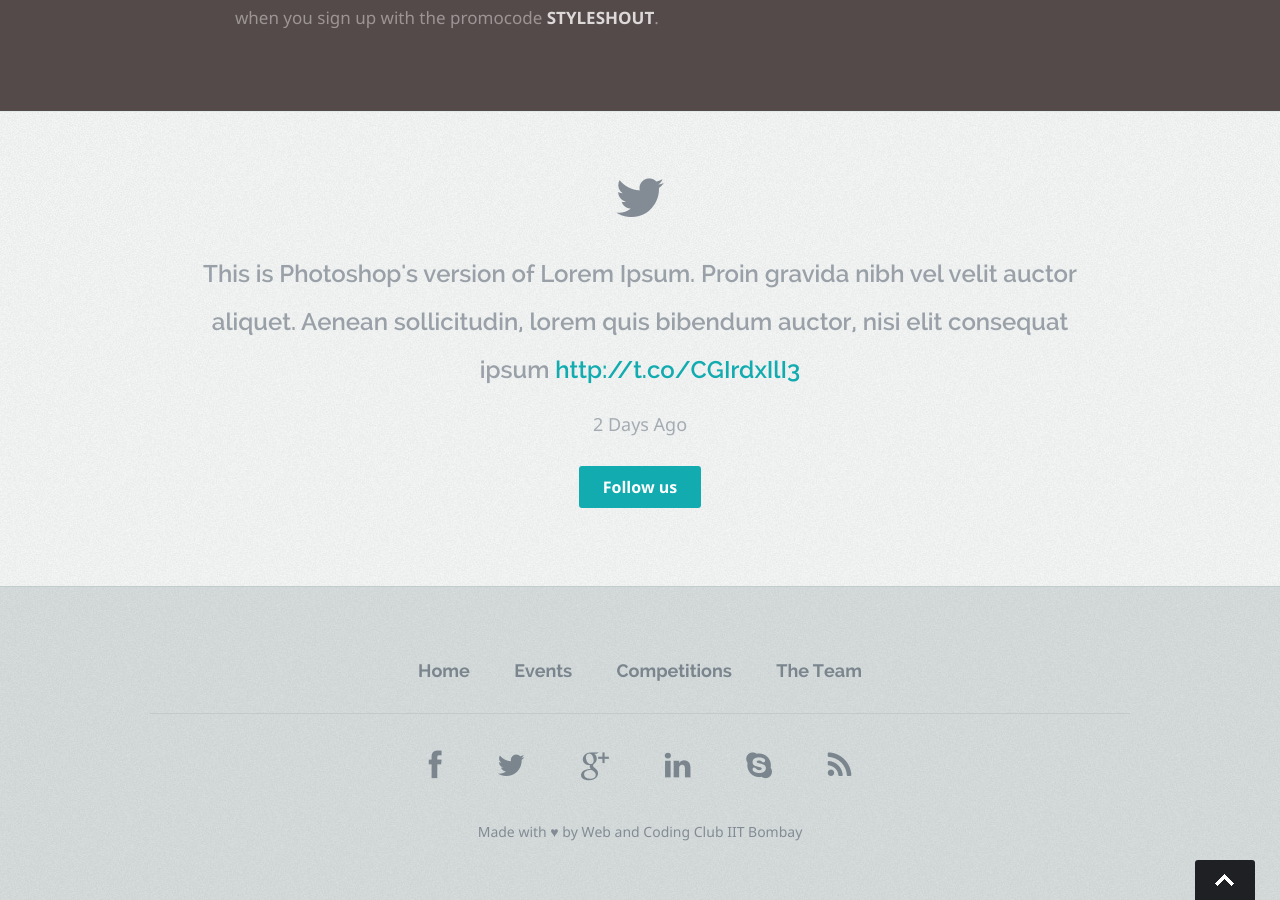
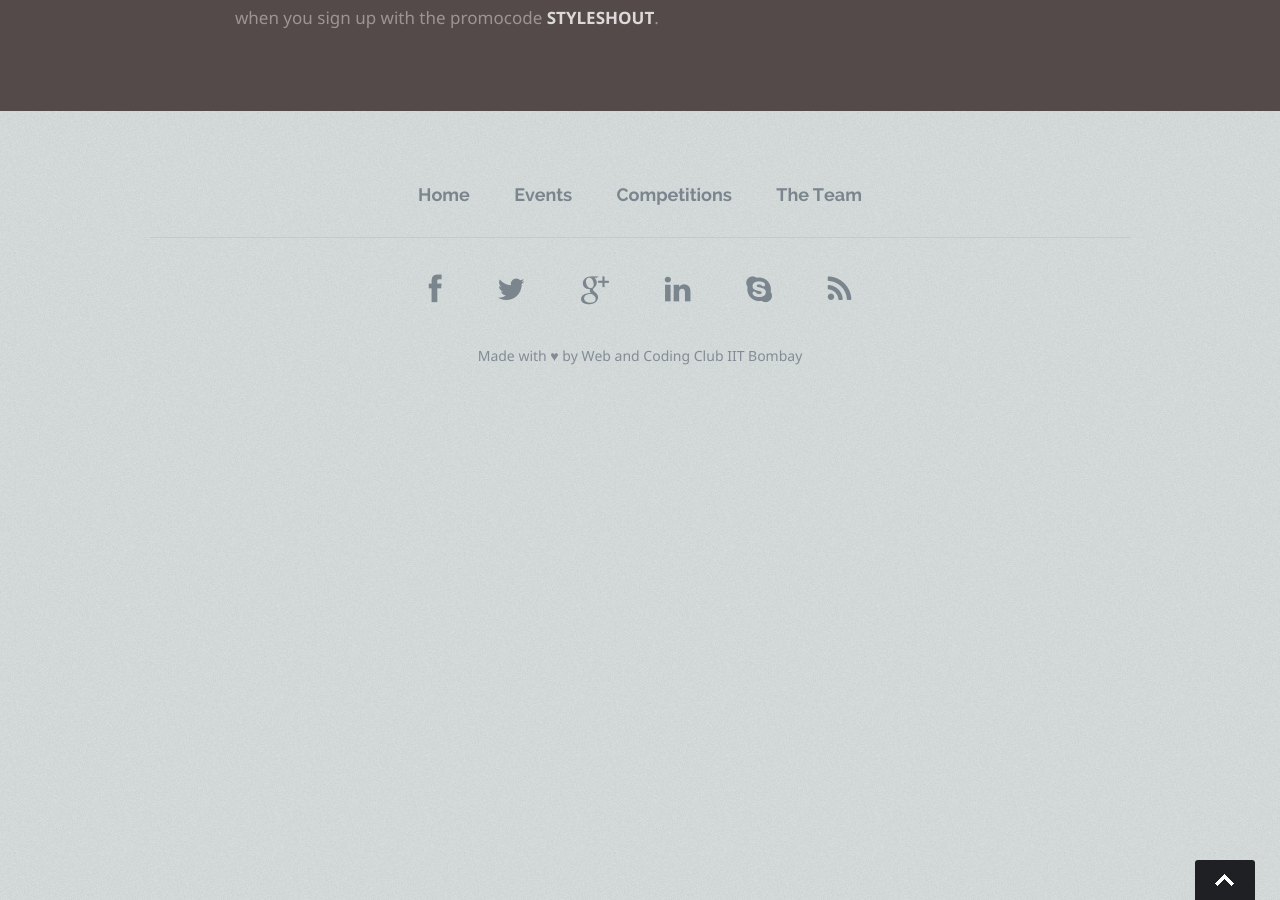
Before and after one commit to thenotsodarkknight/inter-iit, a Jekyll site: the page built from index.html, in a window 1280 px wide and 900 px high, scrolled down 2813 px. Built offline with Jekyll 4.4.1, drawn with Linux system fonts in a browser that asks for light colours; nearby versions of some CDN libraries.

Commit message:
Removed tweets section

```diff
--- a/index.html
+++ b/index.html
@@ -301,40 +301,3 @@ title: Home
    </div>
 
 </section> <!-- Call-To-Action Section End-->
-
-<!-- Tweets Section
-================================================== -->
-<section id="tweets">
-
-   <div class="row">
-
-      <div class="tweeter-icon align-center">
-         <i class="fa fa-twitter"></i>
-      </div>
-
-      <ul id="twitter" class="align-center">
-         <li>
-            <span>
-            This is Photoshop's version  of Lorem Ipsum. Proin gravida nibh vel velit auctor aliquet.
-            Aenean sollicitudin, lorem quis bibendum auctor, nisi elit consequat ipsum
-            <a href="#">http://t.co/CGIrdxIlI3</a>
-            </span>
-            <b><a href="#">2 Days Ago</a></b>
-         </li>
-         <!--
-         <li>
-            <span>
-            This is Photoshop's version  of Lorem Ipsum. Proin gravida nibh vel velit auctor aliquet.
-            Aenean sollicitudin, lorem quis bibendum auctor, nisi elit consequat ipsum
-            <a href="#">http://t.co/CGIrdxIlI3</a>
-            </span>
-            <b><a href="#">3 Days Ago</a></b>
-         </li>
-         -->
-      </ul>
-
-      <p class="align-center"><a href="#" class="button">Follow us</a></p>
-
-   </div>
-
-</section> <!-- Tweet Section End-->
```
Also changed, not shown: competitions.html (+0 -37 lines), events.html (+0 -37 lines), team.html (+0 -37 lines).
